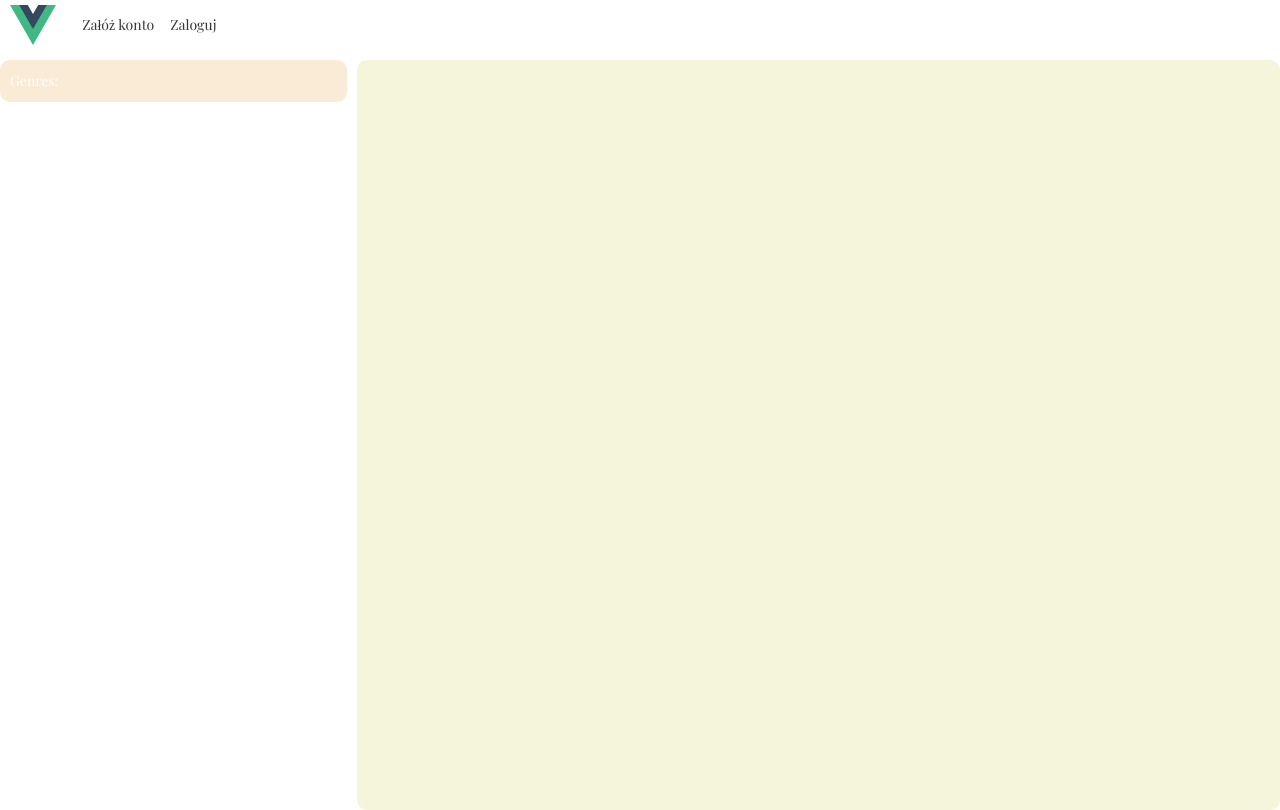
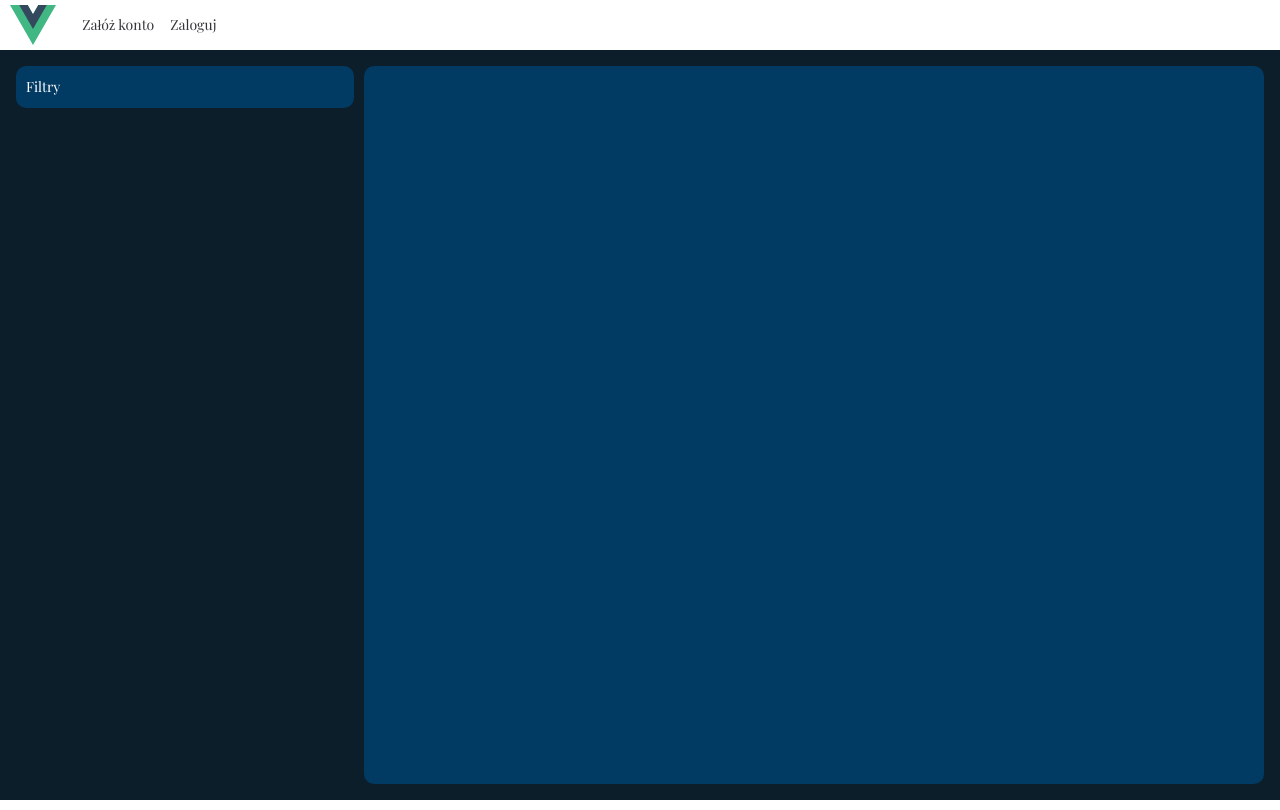
Before and after one commit to munio7/TAI, a Vue app in the folder Korki/: page /catalog in a window 1280 px wide. Built offline with nearby package versions, Linux system fonts and the light colour scheme; a web font is replaced by a local one.

Commit message:
Colors for tutorsCatalog

```diff
--- a/Korki/src/views/TutorsCatalogView.vue
+++ b/Korki/src/views/TutorsCatalogView.vue
@@ -22,12 +22,11 @@ import { useRouter } from 'vue-router'
     <div class="main">
         <div class="filters-and-catalog" >
             <div class="filters" >
-
-                    <span style="color: white;">Genres:</span>
-                    <div class="filter">
-                    <!-- <n-button :focusable="false"  v-for="genre in bookGenres" round class="genre" :type="selectedGenres.includes(genre) ? 'primary' : 'default'"  @click="toggleGenre(genre)" :key="genre" :text-color="iconsColor">
-                        {{ genre }}
-                    </n-button> -->
+                <span style="color: white;">Filtry</span>
+                <div class="filter">
+                <!-- <n-button :focusable="false"  v-for="genre in bookGenres" round class="genre" :type="selectedGenres.includes(genre) ? 'primary' : 'default'"  @click="toggleGenre(genre)" :key="genre" :text-color="iconsColor">
+                    {{ genre }}
+                </n-button> -->
                 </div>
             </div>
             <div class="catalog">
@@ -43,7 +42,7 @@ import { useRouter } from 'vue-router'
 .main{
     height: calc(100% - var(--navbar-height));
     width: 100%;
-
+    background-color: var(--main-bg-color);
 }
 #logo {
     height: 100%;
@@ -63,22 +62,21 @@ import { useRouter } from 'vue-router'
 
 
 .filters-and-catalog{
+    --padding: 1rem;
+
     border-radius: 10px;
-    margin-top: 10px;
+    padding: var(--padding) ;
     display: flex;
     flex-wrap: wrap;
     justify-content: space-between;
     gap: 10px;
-    height: 100%;
-    width: 100%;
-
+    height: calc(100% - 2 * var(--padding));
 }
 
 .filters-and-catalog > *{
     width: 100%;
+    background-color: var(--secondary-color);
 }
-
-
 
 .filters{
     border-radius: 10px;
@@ -87,7 +85,6 @@ import { useRouter } from 'vue-router'
     display: flex;
     min-width: 200px;
     height: fit-content;
-    background-color: antiquewhite;
     flex: 1 1 25%;
     gap: 1rem;
     flex-wrap: wrap;
@@ -103,15 +100,10 @@ import { useRouter } from 'vue-router'
 
 .catalog{
     border-radius: 10px;
-
     flex: 1 1 70%;
-    background-color: beige;
     padding: 10px;
-
     display: grid;
     grid-template-columns: repeat(auto-fit,minmax(200px,1fr));
-
-
     gap: 10px;
 }
 
```
